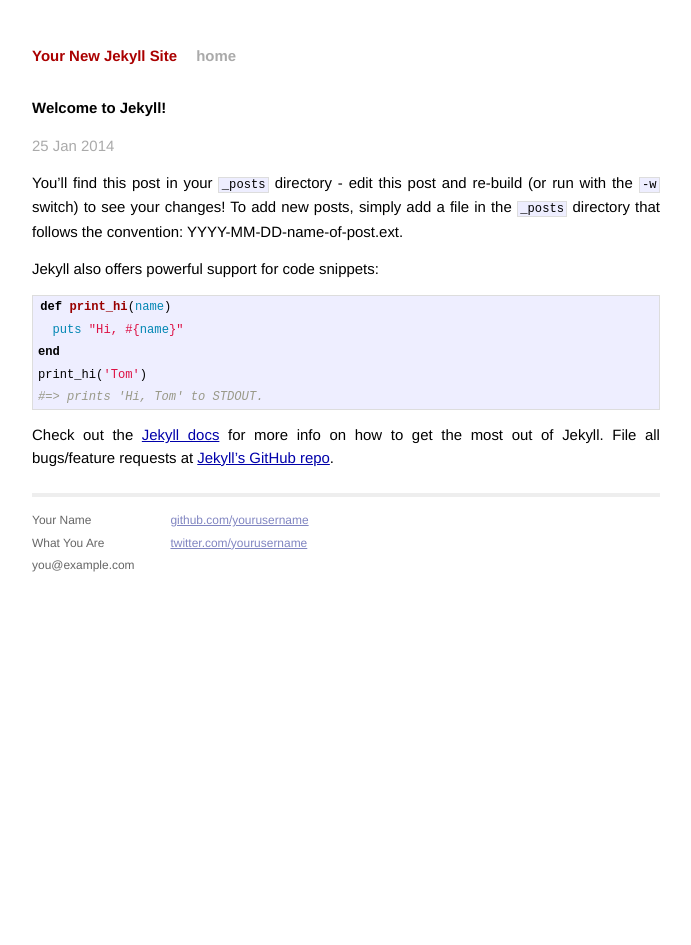
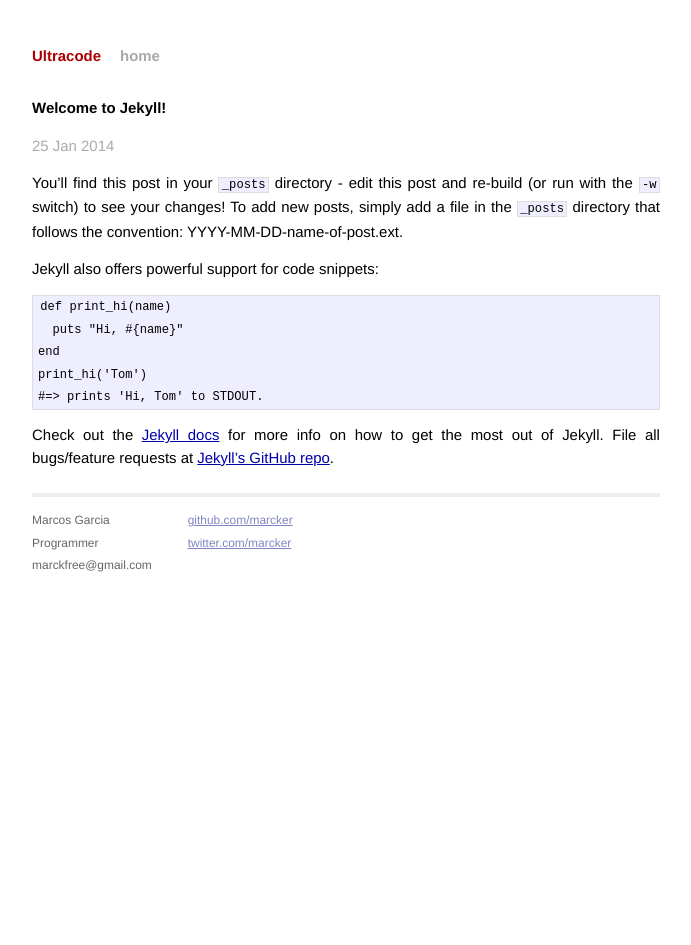
Before and after one commit to skvggor/marcker.github.io, a Jekyll site: the page built from _posts/2014-01-25-welcome-to-jekyll.markdown, in a window 1280 px wide. Shown: the whole page, without its empty margins (294-985 px from the left). Built offline with Jekyll 4.4.1, drawn with Linux system fonts in a browser that asks for light colours; Markdown is read by kramdown in place of the engine named in the settings.

Commit message:
Adiciona informações pessoais

```diff
--- a/_config.yml
+++ b/_config.yml
@@ -1,3 +1,3 @@
-name: Your New Jekyll Site
+name: Ultracode
 markdown: redcarpet
 pygments: true
--- a/_layouts/default.html
+++ b/_layouts/default.html
@@ -2,16 +2,8 @@
 <html>
     <head>
         <meta charset="utf-8">
-        <meta http-equiv="X-UA-Compatible" content="IE=edge,chrome=1">
         <title>{{ page.title }}</title>
-        <meta name="viewport" content="width=device-width">
-
-        <!-- syntax highlighting CSS -->
-        <link rel="stylesheet" href="/css/syntax.css">
-
-        <!-- Custom CSS -->
         <link rel="stylesheet" href="/css/main.css">
-
     </head>
     <body>
 
@@ -26,15 +18,15 @@
           <div class="footer">
             <div class="contact">
               <p>
-                Your Name<br />
-                What You Are<br />
-                you@example.com
+                Marcos Garcia<br />
+                Programmer<br />
+                marckfree@gmail.com
               </p>
             </div>
             <div class="contact">
               <p>
-                <a href="https://github.com/yourusername">github.com/yourusername</a><br />
-                <a href="https://twitter.com/yourusername">twitter.com/yourusername</a><br />
+                <a href="https://github.com/marcker">github.com/marcker</a><br />
+                <a href="https://twitter.com/marcker">twitter.com/marcker</a><br />
               </p>
             </div>
           </div>
```
